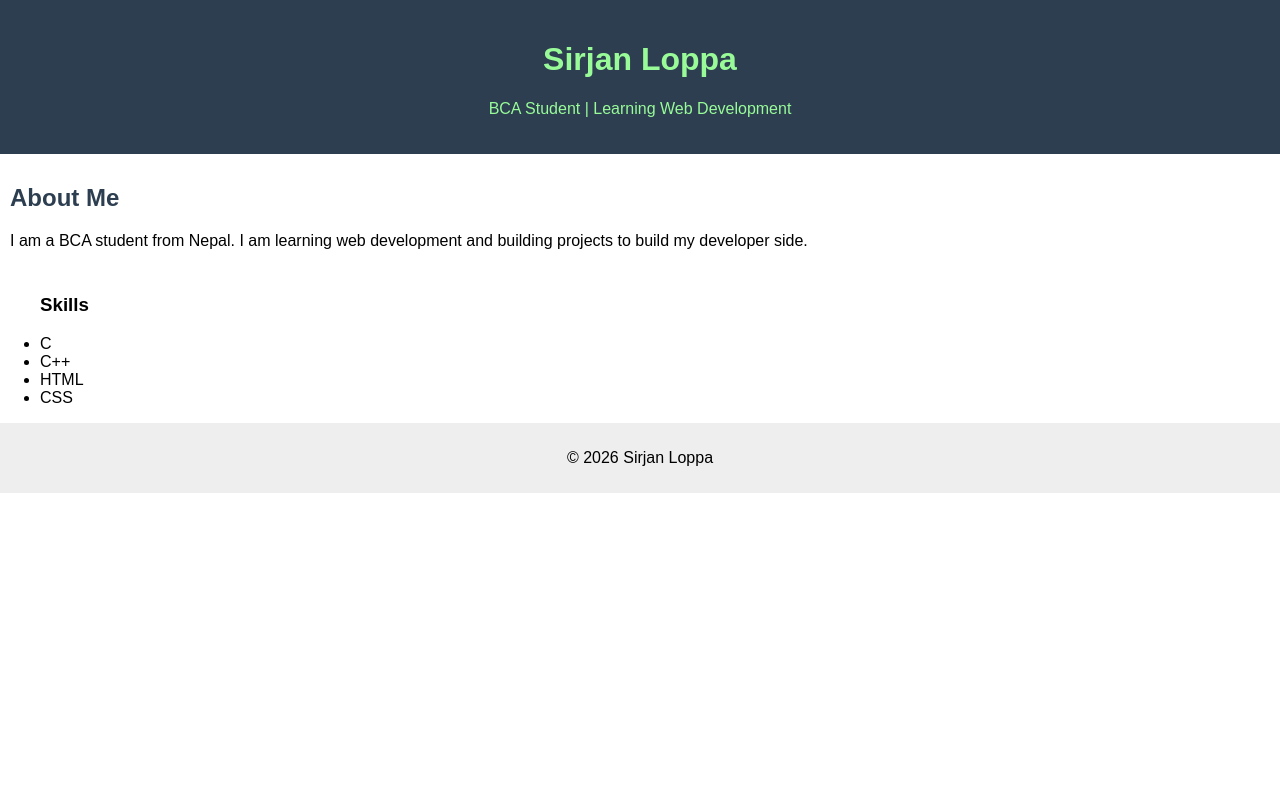
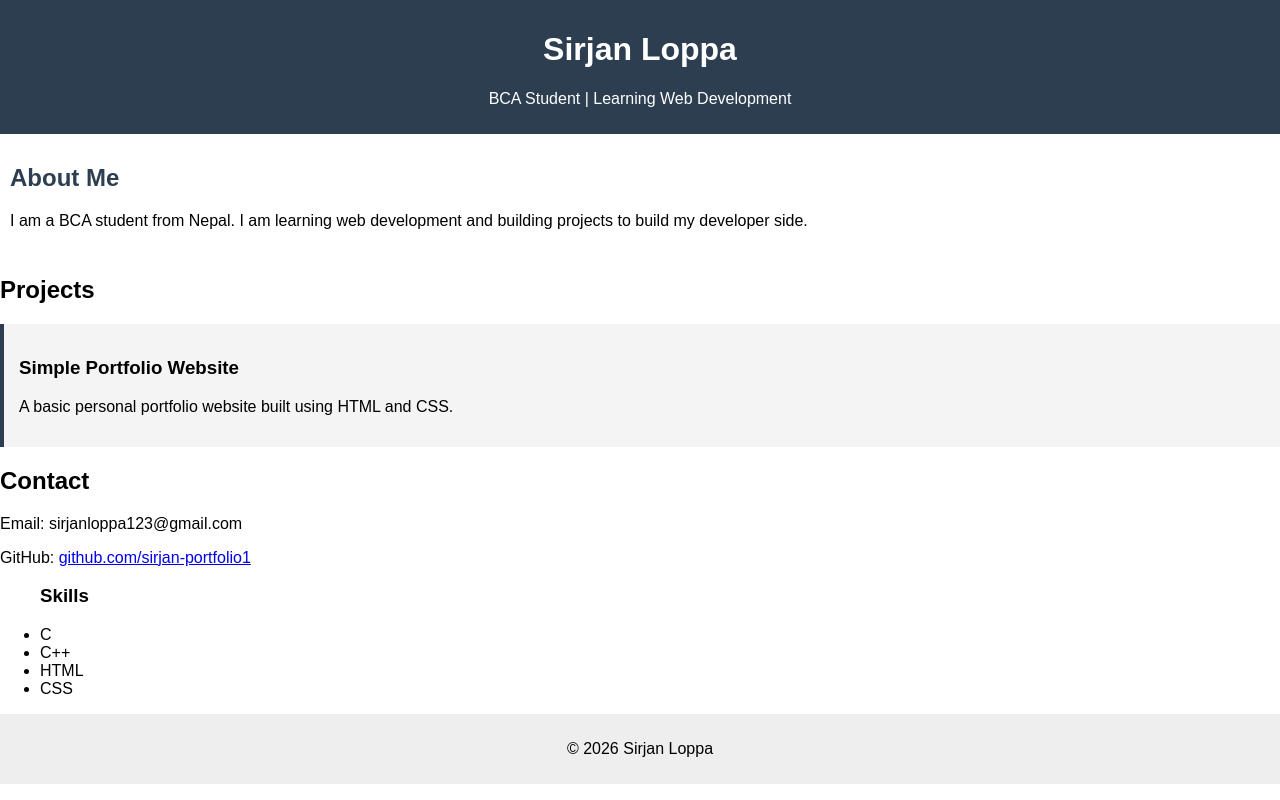
Before and after one commit to sirjan89bca2024-bit/sirjan-portfolio1, a plain HTML site: page index.html in a window 1280 px wide. Drawn offline with Linux system fonts and the light colour scheme.

Commit message:
Add files via upload

```diff
--- a/index.html
+++ b/index.html
@@ -18,6 +18,23 @@
             <p>I am a BCA student from Nepal. I am learning web development and building projects to build my developer side.</p>
         </div>
 
+        <h2>Projects</h2>
+       <div class="project">
+       <h3>Simple Portfolio Website</h3>
+       <p>
+       A basic personal portfolio website built using HTML and CSS.
+       </p>
+      </div>
+
+      <h2>Contact</h2>
+      <p>Email: sirjanloppa123@gmail.com</p>
+      <p>GitHub: <a href="https://sirjan89bca2024-bit.github.io/sirjan-portfolio1/" target="_blank">
+       github.com/sirjan-portfolio1
+     </a>
+  </p>
+
+        </div>
+
         <ul>
             <h3>Skills</h3>
             <li>C</li>
--- a/style.css
+++ b/style.css
@@ -5,8 +5,8 @@
 }
 .header{
     background-color: #2c3e50;
-    color:palegreen;
-    padding:20px;
+    color:white;
+    padding:10px;
     text-align: center;
 
 }
@@ -16,6 +16,23 @@
 }
 .content h2{
     color:#2c3e50;
+
+
+}
+.project {
+  background-color: #f4f4f4;
+  padding: 15px;
+  margin-bottom: 15px;
+  border-left: 4px solid #2c3e50;
+}
+
+.content a {
+  color: #2c3e50;
+  text-decoration: none;
+}
+
+.content a:hover {
+  text-decoration: underline;
 }
 .footer{
     background-color:#eee ;
```
